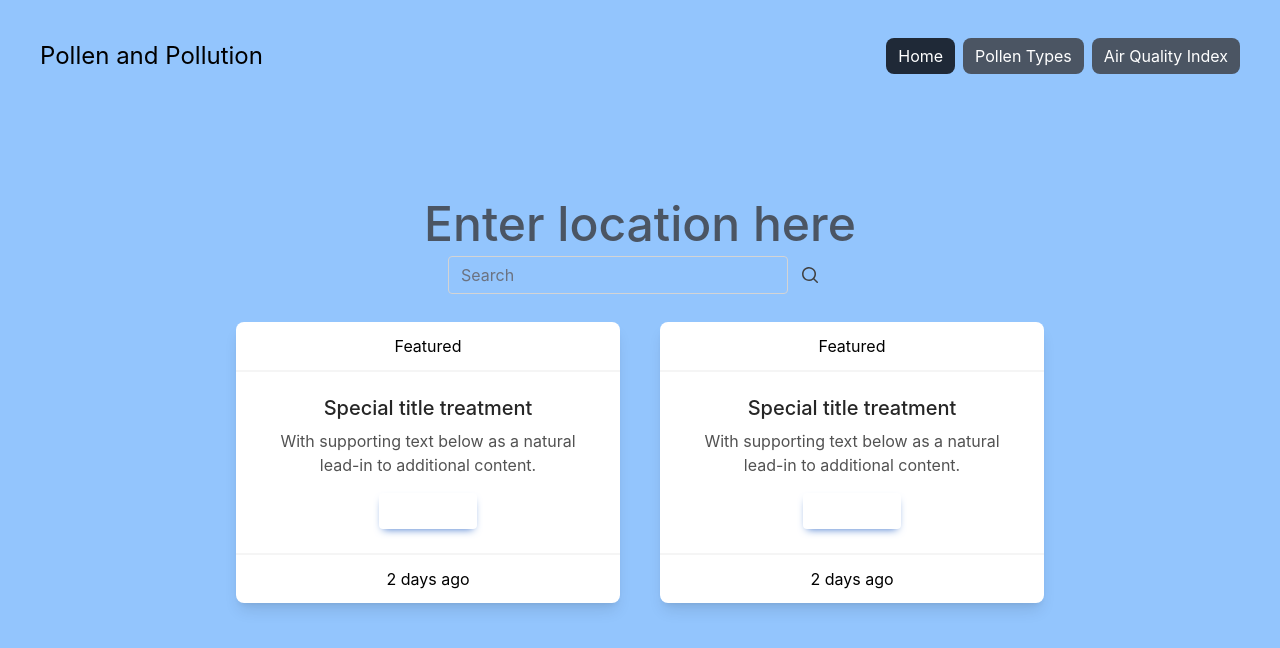
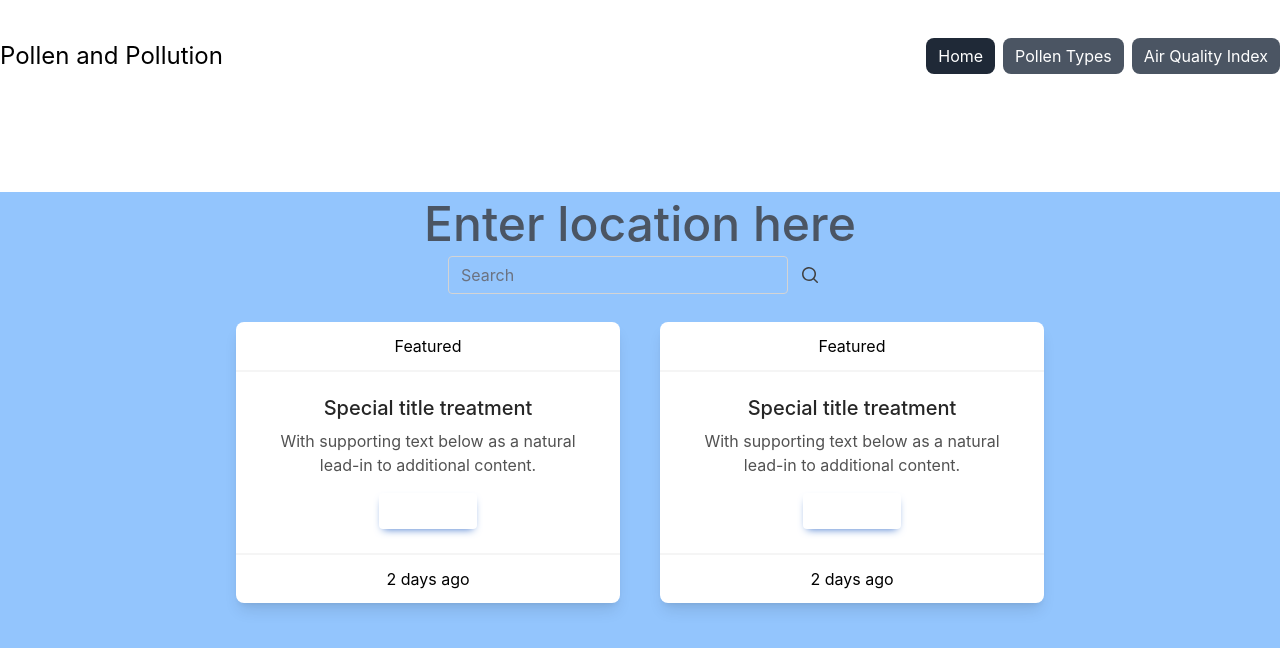
Before and after one commit to Pollon-Pollution-Organisation/pollen-and-pollution, a React (Create React App) app: page /#/ in a window 1280 px wide. Shown: the top 648 px of the page. Built offline with nearby package versions, Linux system fonts and the light colour scheme; no server answers; the HTML template or start-up script is replaced by a standard one.

Commit message:
moved Nav bar from Home to Header. Now rendering across all pages.

```diff
--- a/src/App.js
+++ b/src/App.js
@@ -1,6 +1,7 @@
 
 import { HashRouter as HashRouter, Routes, Route } from "react-router-dom";
 import Home from './components/Home/Home';
+import Header from './components/Header/Header';
 import Pollen from './components/PollenPage/PollenPage';
 import PollenAPI from './utils/pollenAPI';
 import AirAPI from './utils/airAPI';
@@ -16,10 +17,11 @@ function App() {
   return (
     <div>
       <React.StrictMode>
+
         <AirAPI />
         <PollenAPI />
         <HashRouter>
-
+          <Header />
           <Routes>
             <Route exact path="/" element={<Home />} />
             <Route exact path="/pollen" element={<Pollen />} />
--- a/src/components/Header/Header.js
+++ b/src/components/Header/Header.js
@@ -0,0 +1,20 @@
+import React from 'react';
+import { NavLink } from 'react-router-dom';
+
+function Header() {
+    return(
+        <>
+<nav className='py-10 mb-20 flex justify-between'>
+<h1 className='text-2xl font-'>  Pollen and Pollution</h1>
+<ul className='flex items-center'>
+    <li>
+    </li>
+    <li> <NavLink className='bg-gray-800 text-white px-3 py-2 rounded-lg ml-2' to='/'>Home </NavLink></li>
+    <li> <NavLink className='bg-gray-600 text-white px-3 py-2 rounded-lg ml-2' to='/pollen_types'>Pollen Types </NavLink></li>
+    <li> <NavLink className='bg-gray-600 text-white px-3 py-2 rounded-lg ml-2' to='AQI'>Air Quality Index </NavLink>  </li>
+</ul>
+</nav>
+</>
+)};
+
+export default Header
--- a/src/components/Home/Home.js
+++ b/src/components/Home/Home.js
@@ -1,7 +1,7 @@
 import { GiDrippingHoney, } from "react-icons/gi";
 
 import React from 'react';
-import { NavLink } from 'react-router-dom';
+
 
 export default function Home() {
     return (
@@ -16,16 +16,6 @@ export default function Home() {
             <main className='bg-blue-300 px-10'>
                 <div className='min-h-screen'>
                     <section>
-                        <nav className='py-10 mb-20 flex justify-between'>
-                            <h1 className='text-2xl font-'>  Pollen and Pollution</h1>
-                            <ul className='flex items-center'>
-                                <li>
-                                </li>
-                                <li> <NavLink className='bg-gray-800 text-white px-3 py-2 rounded-lg ml-2' to='/'>Home </NavLink></li>
-                                <li> <NavLink className='bg-gray-600 text-white px-3 py-2 rounded-lg ml-2' to='/pollen_types'>Pollen Types </NavLink></li>
-                                <li> <NavLink className='bg-gray-600 text-white px-3 py-2 rounded-lg ml-2' to='AQI'>Air Quality Index </NavLink>  </li>
-                            </ul>
-                        </nav>
                         <div class="flex justify-center">
                             <h3 className='text-5xl py-2 text-gray-600 font-medium'>
                                 Enter location here
```
Also changed, not shown: src/components/Home/SearchBar.js (added).
